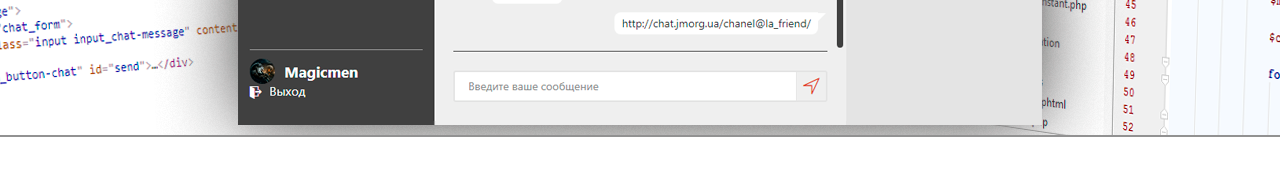
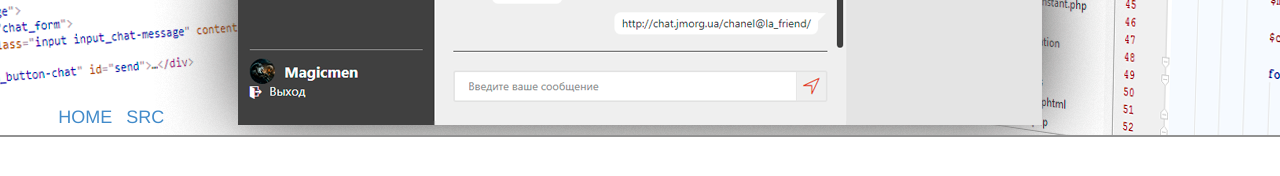
Before and after one commit to jm-organization/jm-organization.github.io, a Jekyll site: the page built from index.html, in a window 1280 px wide. Shown: the part 393-569 px from the top of the page. Built offline with Jekyll 4.4.1, drawn with Linux system fonts in a browser that asks for light colours.

Commit message:
Reload Css logics

```diff
--- a/assets/css/main.css
+++ b/assets/css/main.css
@@ -18,8 +18,7 @@ li {
     position: relative;
     height: inherit;
     width: inherit;
-    background: white;
-    opacity: 0; }
+    background: transparent; }
     .jm-header .jm-navigation-bar .navigation {
       position: absolute;
       bottom: 2px;
```
